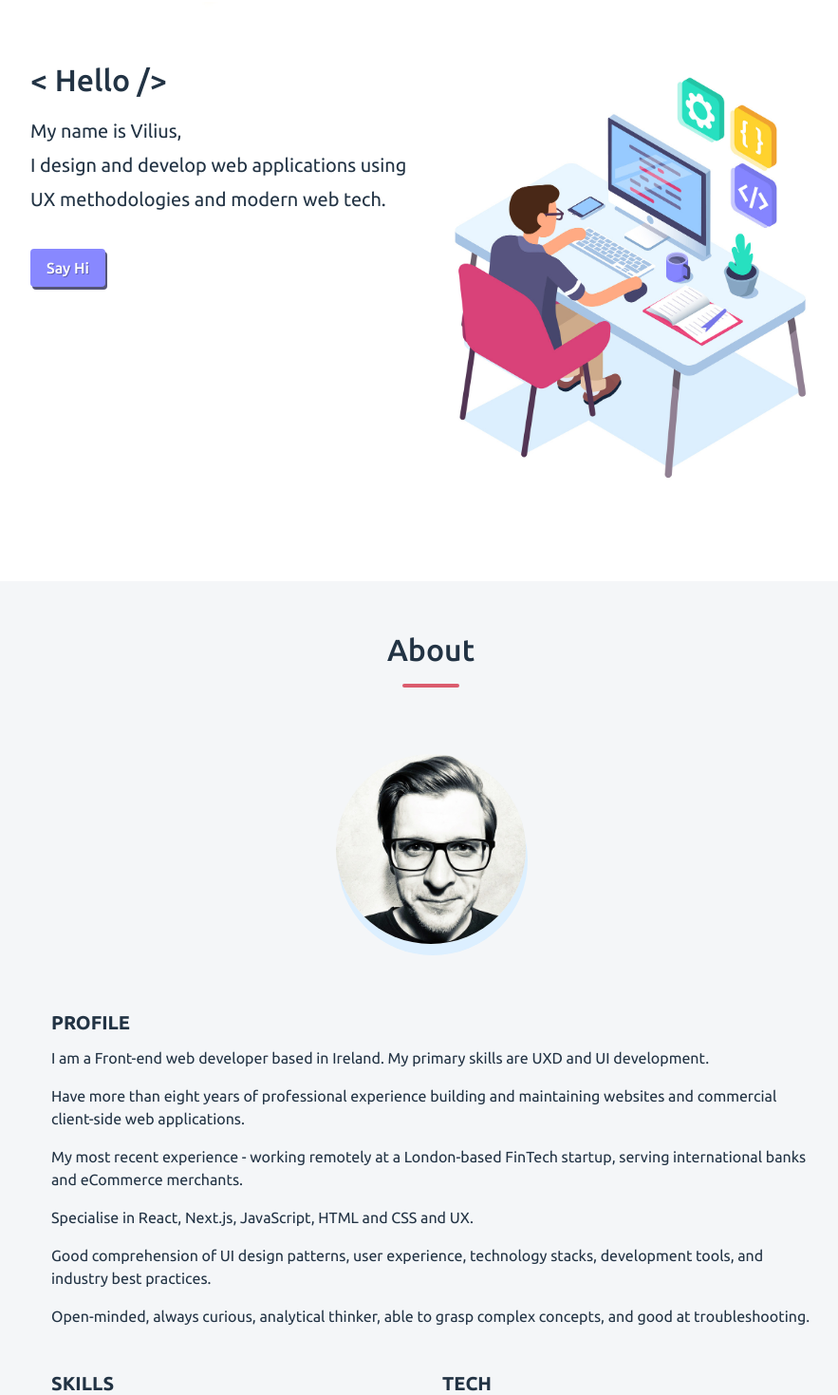
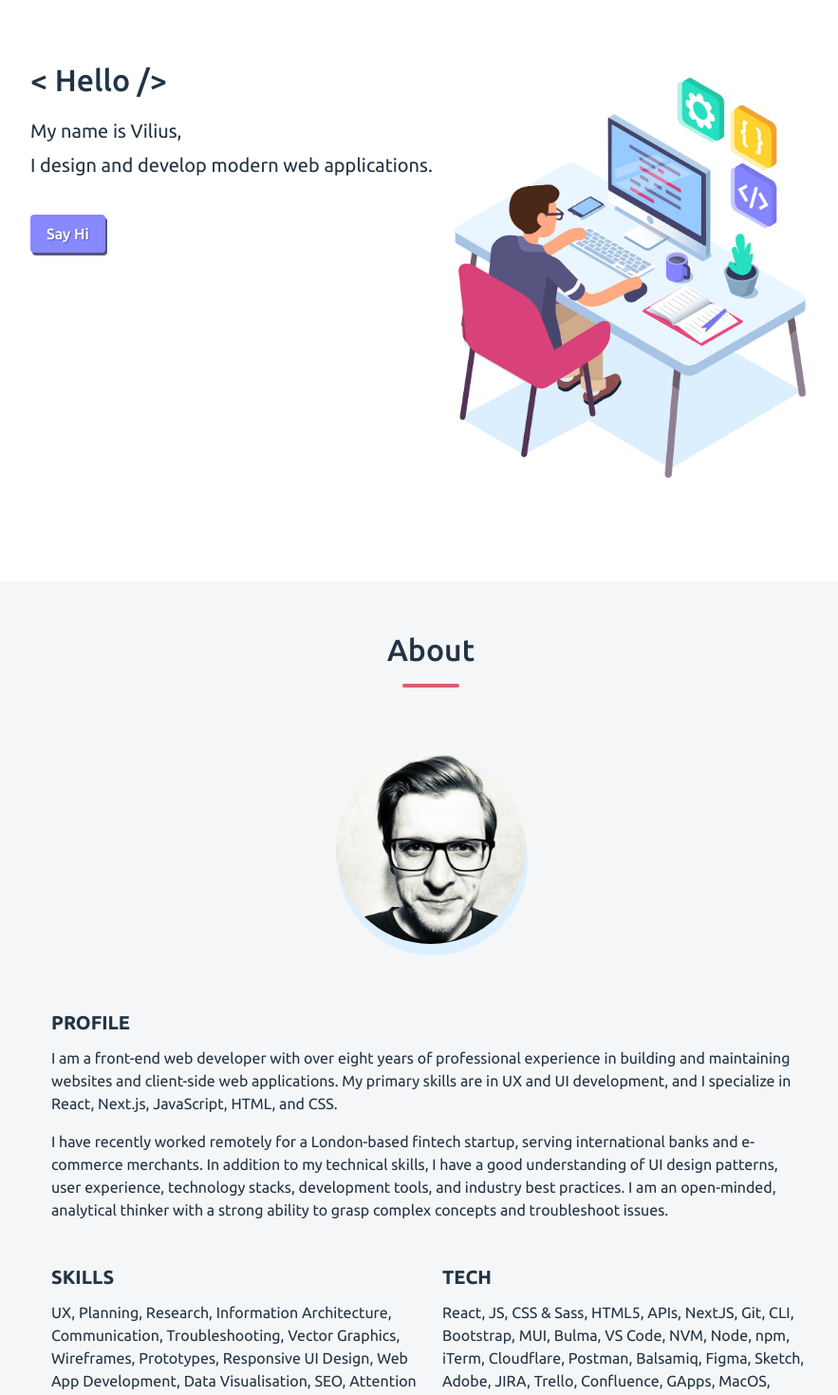
Before and after one commit to dzvilius/vilius-website, a Nuxt app: page / in a window 1280 px wide. Shown: the part 160-1629 px from the top of the page at 95% size, without its empty margins (186-1069 px from the left). Built offline with nearby package versions, Linux system fonts and the light colour scheme.

Commit message:
update content

```diff
--- a/components/About.vue
+++ b/components/About.vue
@@ -8,24 +8,8 @@
           <img src="images/vd.jpeg" class="is-rounded" alt="Vilius Dzemyda" />
         </figure>
         <h3 class="AboutSection__Subtitle">Profile</h3>
-        <p>
-          I am a Front-end web developer based in Ireland. My primary skills are UXD and UI development.
-        </p>
-        <p>
-          Have more than eight years of professional experience building and maintaining websites and commercial client-side web applications.
-        </p>
-        <p>
-          My most recent experience - working remotely at a London-based FinTech startup, serving international banks and eCommerce merchants.
-        </p>
-        <p>
-          Specialise in React, Next.js, JavaScript, HTML and CSS and UX.
-        </p>
-        <p>
-          Good comprehension of UI design patterns, user experience, technology stacks, development tools, and industry best practices.
-        </p>
-        <p>
-          Open-minded, always curious, analytical thinker, able to grasp complex concepts, and good at troubleshooting.
-        </p>
+        <p>I am a front-end web developer with over eight years of professional experience in building and maintaining websites and client-side web applications. My primary skills are in UX and UI development, and I specialize in React, Next.js, JavaScript, HTML, and CSS.</p>
+        <p>I have recently worked remotely for a London-based fintech startup, serving international banks and e-commerce merchants. In addition to my technical skills, I have a good understanding of UI design patterns, user experience, technology stacks, development tools, and industry best practices. I am an open-minded, analytical thinker with a strong ability to grasp complex concepts and troubleshoot issues.</p>
       </div>
       <div class="columns is-tablet">
         <div class="column is-half-tablet">
--- a/components/Header.vue
+++ b/components/Header.vue
@@ -5,8 +5,7 @@
         <p class="Hero__Title">{{ msg }}</p>
         <h1 class="Hero__Subtitle">
           My name is Vilius,<br />
-          I design and develop web applications using<br />
-          UX methodologies and modern web tech.
+          I design and develop modern web applications.
         </h1>
         <ButtonMail />
       </div>
--- a/nuxt.config.js
+++ b/nuxt.config.js
@@ -6,7 +6,7 @@ module.exports = {
     htmlAttrs: {
       lang: 'en-gb',
     },
-    title: 'Vilius Dzemyda | Front-End Web Developer',
+    title: 'Vilius Dzemyda | Front-end Web Developer',
     meta: [
       { charset: 'utf-8' },
       { name: 'viewport', content: 'width=device-width, initial-scale=1' },
@@ -14,7 +14,7 @@ module.exports = {
         hid: 'description',
         name: 'description',
         content:
-          'Front-end web developer based in Ireland. My primary skills are UXD and UI development. I design and develop web applications using UX methodologies and modern web tech.',
+          'Front-end Web Developer based in Ireland with expertise in UX design and modern web technologies.',
       },
     ],
     link: [
```
